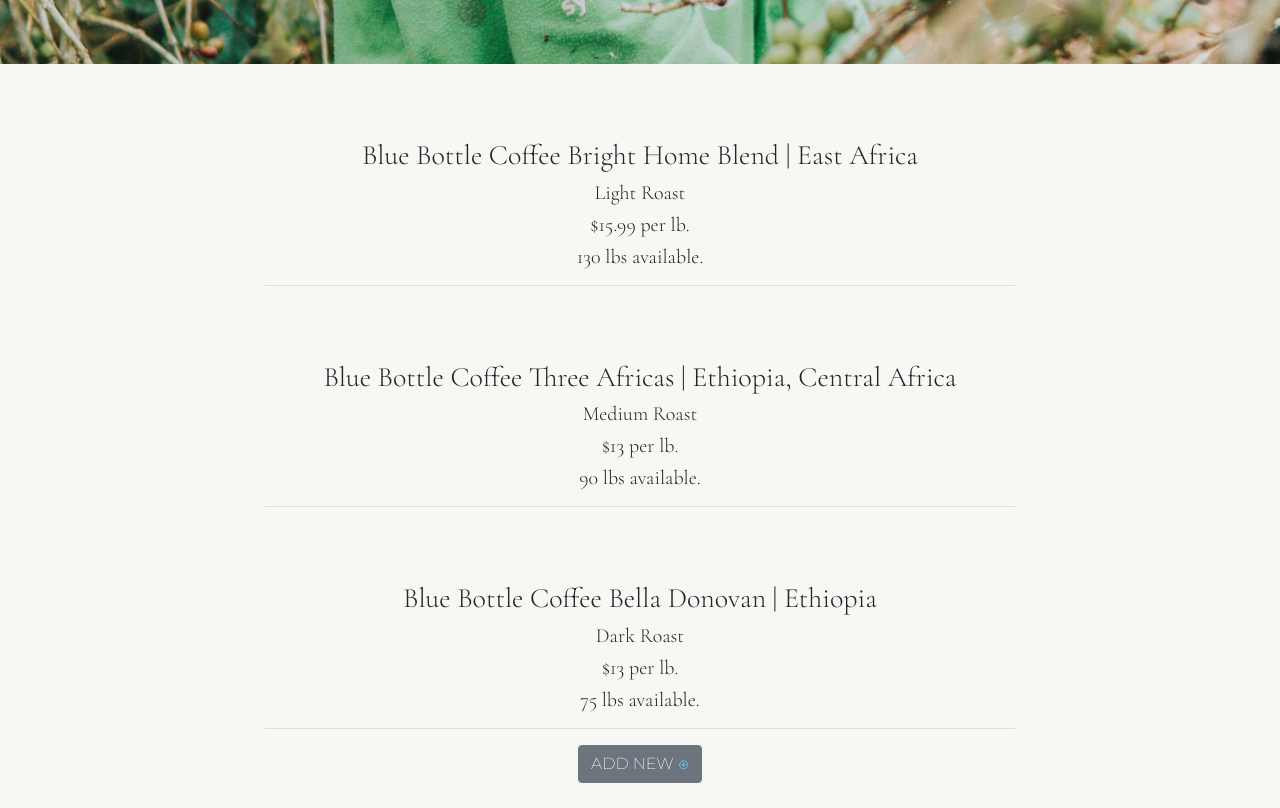
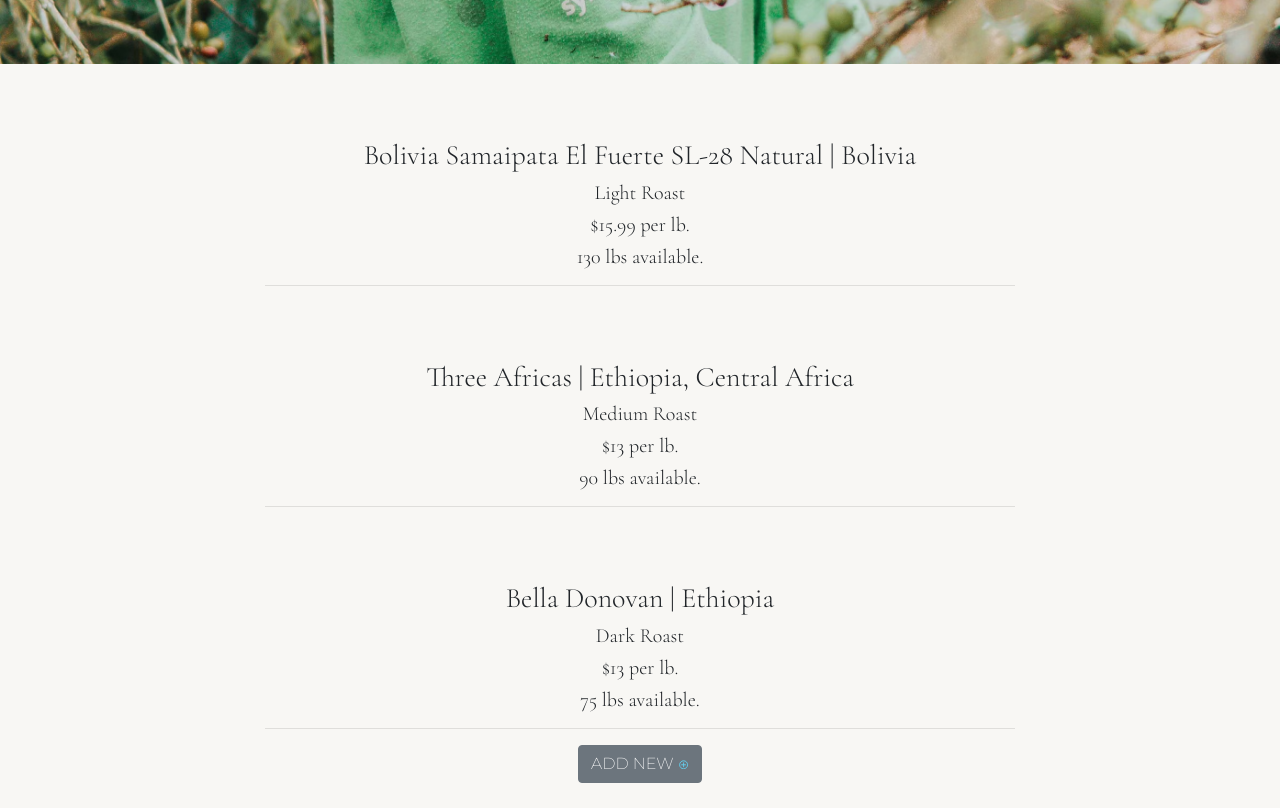
Before and after one commit to jeremyjosol/coffee-beans, a React (Create React App) app: page / in a window 1280 px wide. Shown: the part 800-1608 px from the top of the page. Built offline with nearby package versions, Linux system fonts and the light colour scheme.

Commit message:
Refactor code + add new features & propTypes: brand & description

```diff
--- a/src/components/CoffeeBean.js
+++ b/src/components/CoffeeBean.js
@@ -16,11 +16,13 @@
 }
 
 CoffeeBean.propTypes = {
+  brand: PropTypes.string,
   name: PropTypes.string,
   origin: PropTypes.string,
   roast: PropTypes.string,
   price: PropTypes.number,
   availability: PropTypes.number,
+  description: PropTypes.string,
   id: PropTypes.string,
   whenCoffeeBeanClicked: PropTypes.func
 };
--- a/src/components/CoffeeBeanControl.js
+++ b/src/components/CoffeeBeanControl.js
@@ -15,27 +15,33 @@
       editing: false,
       mainCoffeeBeanList: [
         {
-          name: 'Blue Bottle Coffee Bright Home Blend',
-          origin: 'East Africa',
+          brand: 'Blue Bottle Coffee',
+          name: 'Bolivia Samaipata El Fuerte SL-28 Natural',
+          origin: 'Bolivia',
           roast: 'Light Roast',
           price: 15.99,
           availability: 130,
+          description: 'While Bolivia is known for its balanced profiles, this is brighter than you’d ever expect from the region. The Rodriguez family chose to naturally process the SL-28 cultivar, turning a brilliantly vivid Kenyan variety into an even brighter and fruitier expression of itself. Intense flavors of dark red berries mingle with a tactile jamminess for a complex, sweet, and subtly floral profile.',
           id: v4()
         },
         {
-          name: 'Blue Bottle Coffee Three Africas',
+          brand: 'Blue Bottle Coffee',
+          name: 'Three Africas',
           origin: 'Ethiopia, Central Africa',
           roast: 'Medium Roast',
           price: 13.00,
           availability: 90,
+          description: 'Sparkling yet grounded, Three Africas is roasted dark enough to be rounded and full, yet light enough to let flecks of berries and citrus shine. It’s an organic coffee that gives more than what the drinker is asking for: fruit, nuance, radiance, and a deep sweetness that wins over just about everyone.',
           id: v4()
         },
         {
-          name: 'Blue Bottle Coffee Bella Donovan',
+          brand: 'Blue Bottle Coffee',
+          name: 'Bella Donovan',
           origin: 'Ethiopia',
           roast: 'Dark Roast',
           price: 13.00,
           availability: 75,
+          description: 'A natural Ethiopian coffee with jammy berry notes brings a glimmer of fruit to the otherwise chocolate-heavy foundation. To add nuance, we roast these two coffees four different ways. The result is a blend that straddles the worlds of complexity and comfort with uncommon poise.',
           id: v4()
         },
       ]
--- a/src/components/CoffeeBeanDetail.js
+++ b/src/components/CoffeeBeanDetail.js
@@ -13,8 +13,10 @@
           <img src={imgCoffeeBeans} alt='Coffee Beans' />
         </div>
         <div className='details'>
+          <h2>{bean.brand}</h2>
           <h3>{bean.name} | {bean.origin}</h3>
           <h5><svg stroke="currentColor" fill="currentColor" stroke-width="0" version="1.1" viewBox="0 0 32 32" height="1em" width="1em" xmlns="http://www.w3.org/2000/svg"></svg> {bean.roast}</h5>
+          <p>{bean.description}</p>
           <h5>${bean.price} per lb</h5>
           <h5>{bean.availability === 0 ? 'Out of Stock' : `${bean.availability} lbs available.`}</h5>
           <br />
--- a/src/components/CoffeeBeanList.js
+++ b/src/components/CoffeeBeanList.js
@@ -13,11 +13,13 @@
       {props.coffeeBeanList.map((bean) =>
         <CoffeeBean
           whenCoffeeBeanClicked = { props.onCoffeeBeanSelection }
+          brand={bean.brand}
           name={bean.name}
           origin={bean.origin}
           roast={bean.roast}
           price={Number(bean.price)}
           availability={Number(bean.availability)}
+          description={bean.description}
           id={bean.id}
           key={bean.id}/>
         )}
--- a/src/components/EditCoffeeBeanForm.js
+++ b/src/components/EditCoffeeBeanForm.js
@@ -9,11 +9,13 @@
     event.preventDefault();
 
     props.onEditCoffeeBean({
+      brand: event.target.name.value,
       name: event.target.name.value,
       origin: event.target.origin.value,
       roast: event.target.roast.value,
       price: event.target.price.value,
       availablility: event.target.availability.value,
+      description: event.target.description.value,
       id: bean.id
     });
   }
--- a/src/components/NewCoffeeBeanForm.js
+++ b/src/components/NewCoffeeBeanForm.js
@@ -9,11 +9,13 @@
     event.preventDefault();
 
     props.onNewCoffeeBeanCreation({
+      brand: event.target.brand.value,
       name: event.target.name.value,
       origin: event.target.origin.value,
       roast: event.target.roast.value,
       price: event.target.price.value,
       availability: event.target.availability.value,
+      description: event.target.description.value,
       id: v4()
     });
   }
--- a/src/components/ReusableForm.js
+++ b/src/components/ReusableForm.js
@@ -4,9 +4,13 @@
 function ReusableForm(props) {
   return (
     <React.Fragment>
+      <h1>NEW COFFEE BEAN</h1>
       <form onSubmit={props.formSubmissionHandler}>
+      <div className="form-control">
+          <input type='text' name='brand' placeholder='BRAND' style={{ width: '250px' }} required />
+        </div>
         <div className="form-control">
-          <input type='text' name='name' placeholder='COFFEE BEAN NAME' style={{ width: '250px' }} required />
+          <input type='text' name='name' placeholder='NAME' style={{ width: '250px' }} required />
         </div>
         <div className="form-control">
           <input type='text' name='origin' placeholder='COUNTRY OF ORIGIN' style={{ width: '250px' }} required />
@@ -14,11 +18,15 @@
         <div className="form-control">
           <input type='text' name='roast' placeholder='ROAST TYPE' style={{ width: '250px' }} required />
         </div>
+        <div className="form-control" style={{ height: '180px' }}>
+          <input type='text' name='description' placeholder='DESCRIPTION' style={{ width: '250px', height: '160px' }} required />
+        </div>
         <div className="form-control">
+          $
           <input type='number' name='price' min='0' step='0.01' placeholder='PRICE PER LB' style={{ width: '250px' }} required />
         </div>
         <div className="form-control">
-          <input type='number' name='availability' min='0' max='130' placeholder='AVAILABILITY' style={{ width: '250px' }} required />
+          <input type='number' name='availability' min='0' max='130' placeholder='AVAILABILITY' style={{ width: '250px' }} required /> lbs
         </div>
         <br />
         <button className="btn btn-secondary btn-submit" type="submit">{props.buttonText}</button>
```
